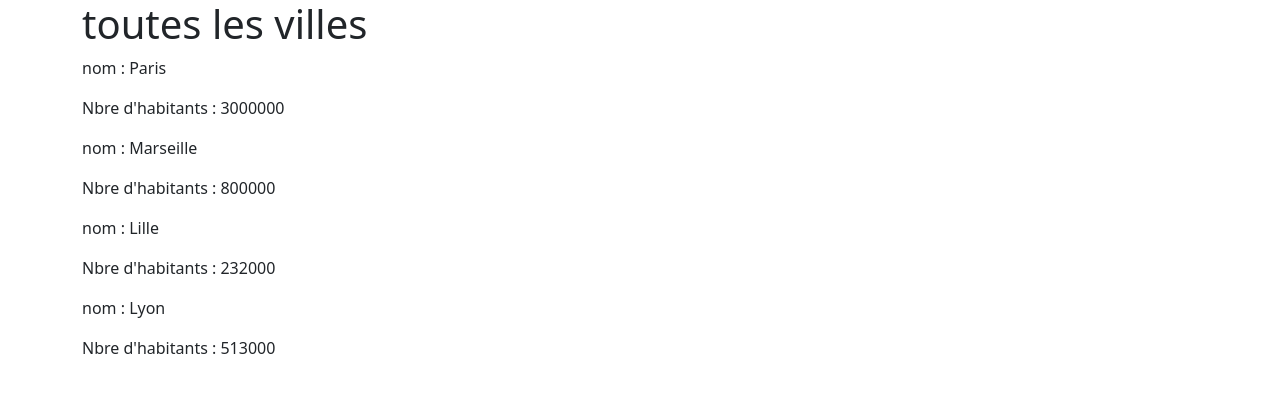
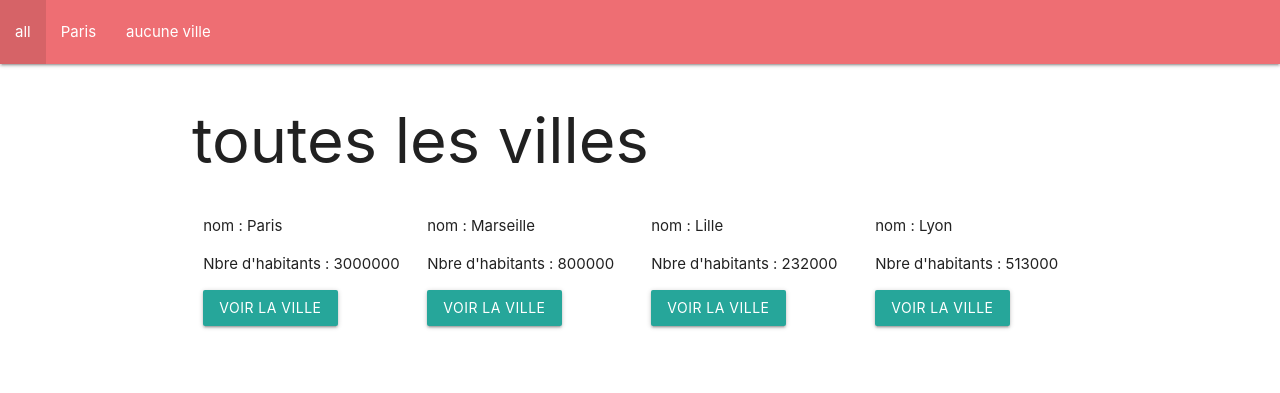
Before and after one commit to Odgigi/Git-PHP, a PHP site: page /php-initiation/09-exo.php in a window 1280 px wide. Shown: the top 393 px of the page. Run offline with PHP 8.4, Linux system fonts and the light colour scheme.

Commit message:
correction

```diff
--- a/jour4/09-exo.php
+++ b/jour4/09-exo.php
@@ -1,18 +1,20 @@
 <?php
 require "09-data.php";
 
-if(!empty($_GET)){
-
+if(!empty($_GET) && isset($_GET["nom"])){ // est-ce que j'ai une partie variable dans l'url
+    // isset => est-ce que la partie variable conyient un élément qui a l'index nommé "nom"
     $nom = $_GET["nom"];
     $course4 = [];
     foreach($villes as $ville){
         if($nom == $ville["nom"]){
-            array_push($course4, $ville);
+            // array_push($course4, $ville);
+            $course4[] = $ville; // autre manière d'ajouter un élément à un tableau
         }
+    $villes = $course4;
     }
-    $villes = $course4;
 }
 // var_dump($villes);
+// https://materializecss.com => concurrent de Bootstrap (plus de choix de couleurs)
 ?>
 <!DOCTYPE html>
 <html lang="en">
@@ -21,29 +23,45 @@ if(!empty($_GET)){
     <meta http-equiv="X-UA-Compatible" content="IE=edge">
     <meta name="viewport" content="width=device-width, initial-scale=1.0">
     <title>09-exo</title>
-    <link href="https://cdn.jsdelivr.net/npm/bootstrap@5.3.0-alpha1/dist/css/bootstrap.min.css" rel="stylesheet" integrity="sha384-GLhlTQ8iRABdZLl6O3oVMWSktQOp6b7In1Zl3/Jr59b6EGGoI1aFkw7cmDA6j6gD" crossorigin="anonymous">
+    <link rel="stylesheet" href="https://cdnjs.cloudflare.com/ajax/libs/materialize/1.0.0/css/materialize.min.css">
 </head>
 <body>
+    <header>
+        <nav>
+            <div class="nav-wrapper">
+                <ul>
+                    <li><a href="http://localhost/php-initiation/jour4/09-exo.php">all</a></li>
+                    <li><a href="http://localhost/php-initiation/jour4/09-exo.php?nom=Paris">Paris</a></li>
+                    <li><a href="http://localhost/php-initiation/jour4/09-exo.php?nom=Bordeaux">aucune ville</a></li>
+                </ul>
+            </div>
+        </nav>
+    </header>
     <div class="container">
-        <section class="row">
+        <div class="row">
+            <!-- 3 cas à gérer -->
 
             <?php if(count($villes) > 1) : ?>
                 <h1>toutes les villes</h1>
                 <?php foreach($villes as $ville) : ?>
-                    <p>nom : <?php echo $ville["nom"] ?></p>
-                    <p>Nbre d'habitants : <?php echo $ville["nbHabitants"] ?></p>
+                    <div class="col s3">
+                        <p>nom : <?php echo $ville["nom"] ?></p>
+                        <p>Nbre d'habitants : <?php echo $ville["nbHabitants"] ?></p>
+                        <a href="http://localhost/php-initiation/jour4/09-exo.php?nom=<?php echo $ville["nom"] ?>" class="waves-effect waves-light btn">voir la ville</a>
+                    </div>
                 <?php endforeach ?>
 
             <?php elseif(count($villes) === 1) : ?>
                 <h1>l'unique ville : Paris</h1>
-                <p><?php echo $villes[0]["nom"] ?></p>
-                <p><?php echo $villes[0]["nbHabitants"] ?></p>
+                <p>Nom ville: <?php echo $villes[0]["nom"] ?></p>
+                <p>Nombre d'habitants: <?php echo number_format($villes[0]["nbHabitants"], 0, ",", " ") ?></p>
 
             <?php else : ?>
-                    <h1>aucune ville</h1>
+                    <h1 class="white-text orange darken-5">Erreur 404 <small>aucune ville trouvée</small></h1>
 
             <?php endif ?>
-        </section>
+        </div>
     </div>
+    <script src="https://cdnjs.cloudflare.com/ajax/libs/materialize/1.0.0/js/materialize.min.js"></script>
 </body>
 </html>
```
